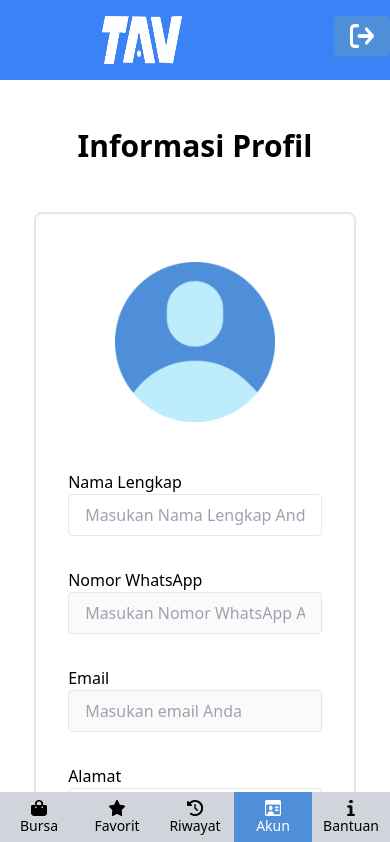
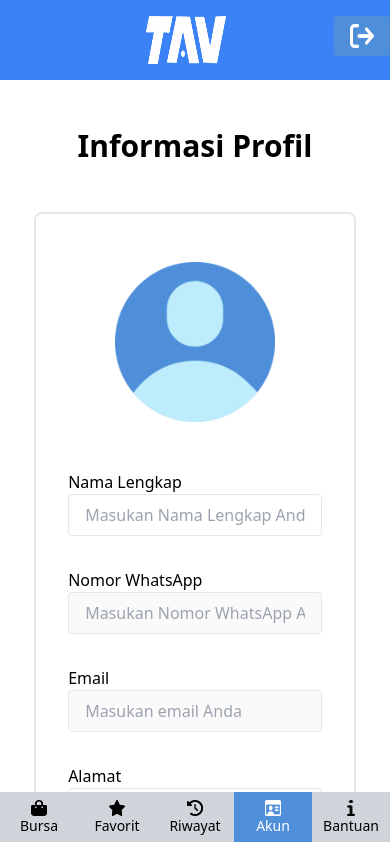
Before and after one commit to aldi-william/demo, a Vue app: page /dashboard/akun in a window 390 px wide. Shown: the top 842 px of the page. Built offline with nearby package versions, Linux system fonts and the light colour scheme.

Commit message:
responsive update navbar

```diff
--- a/src/components/NavHeader.vue
+++ b/src/components/NavHeader.vue
@@ -15,9 +15,10 @@
 <template>
   <ModalLogoutComponent v-show="showLogout" @logout="logoutdulu" @close="showLogout = false"/>
   <div class="bg-blue-500 fixed z-20 w-full">
-      <div class="flex justify-end pt-4 h-12 sm:hidden md:hidden lg:hidden xl:hidden 2xl:hidden">
+      <div class="flex justify-between pt-4 h-12 sm:hidden md:hidden lg:hidden xl:hidden 2xl:hidden">
+        <div>&nbsp; &nbsp; &nbsp; &nbsp; &nbsp;</div>
         <img :src="logo_putih" alt="logo" class="h-12 w-20"/>
-        <div class="text-right w-52">
+        <div class="text-right">
           <button @click="showLogout = true" class="bg-primary text-white px-4 py-2 rounded"><img :src="logout" class="w-6 h-6"></button>
         </div>
       </div>
```
